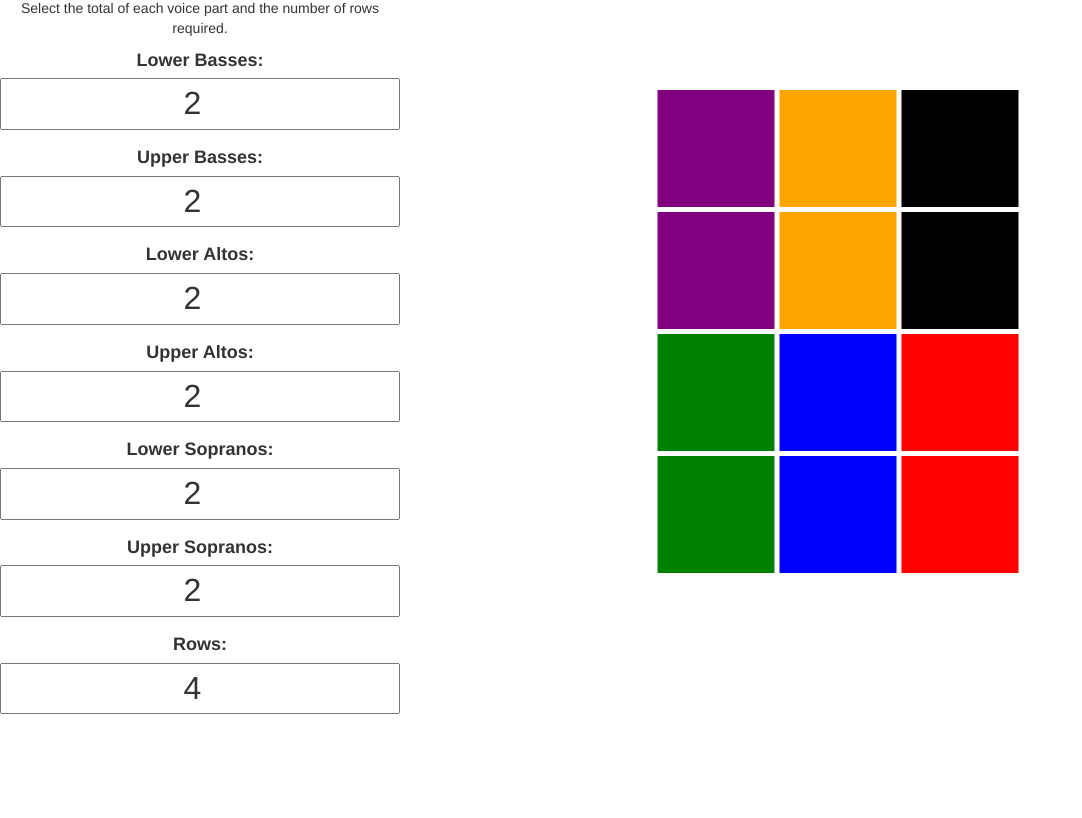
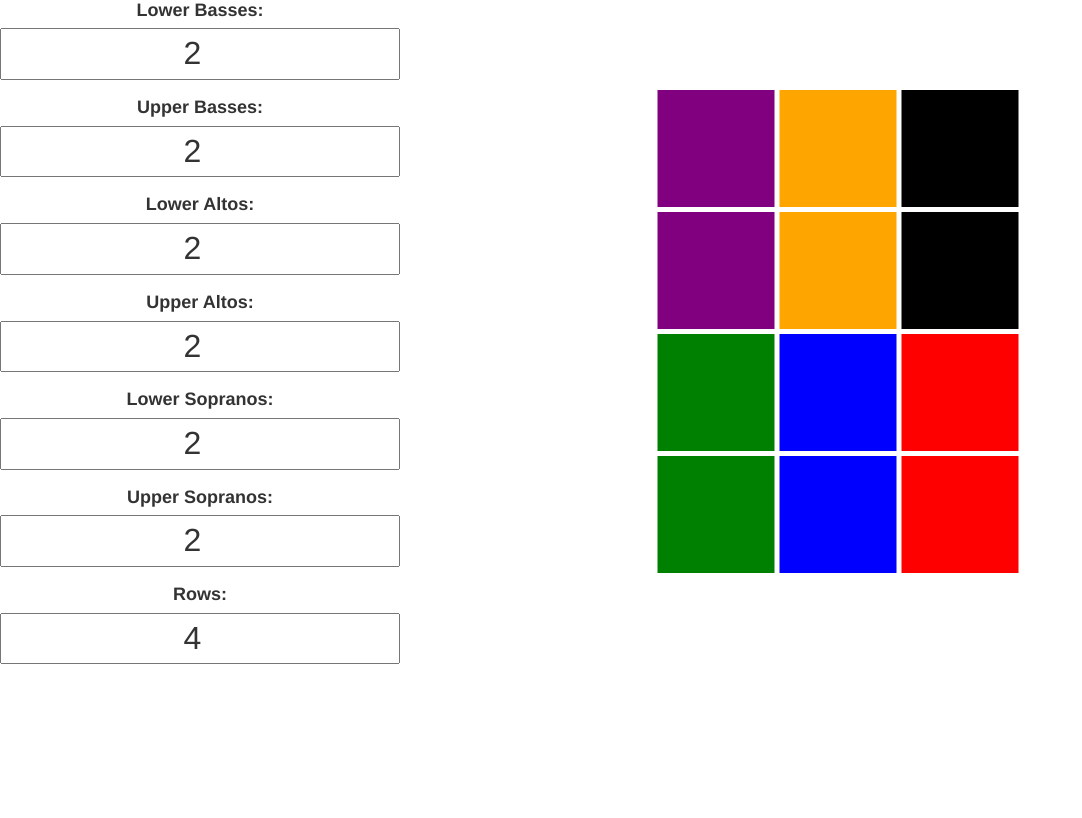
Before and after one commit to sihugh/ChoirDemo, a website: page site/default.html in a window 1280 px wide. Shown: the part 72-890 px from the top of the page, without its empty margins (0-1082 px from the left). Drawn offline with nearby package versions, Linux system fonts and the light colour scheme.

Commit message:
Removing descriptive text

```diff
--- a/site/default.html
+++ b/site/default.html
@@ -14,7 +14,6 @@
   <section class="main">
     <div id="inputs">
       <h1>Choir line-up generator</h1>
-      <p>Select the total of each voice part and the number of rows required.
         <ul>
           <li>
             <label for="lowerbasses">
```
